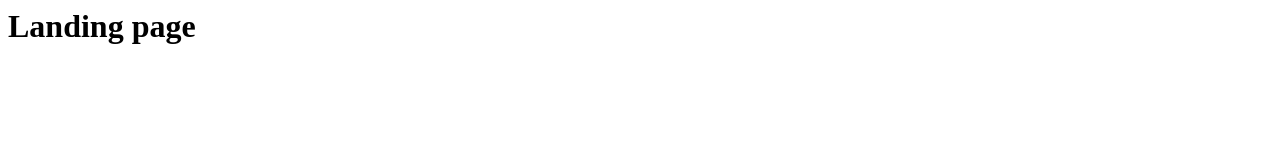
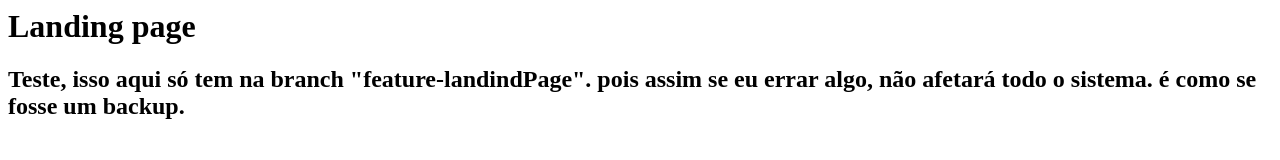
Before and after one commit to Matheus2Alves/DynamicCareSrc, a plain HTML site: page page/index.html in a window 1280 px wide. Drawn offline with Linux system fonts and the light colour scheme.

Commit message:
teste-landing
testando nova branch

```diff
--- a/page/index.html
+++ b/page/index.html
@@ -1 +1,4 @@
 <h1>Landing page</h1>
+<h2>
+    Teste, isso aqui só tem na branch "feature-landindPage". pois assim se eu errar algo, não afetará todo o sistema. é como se fosse um backup.
+</h2>
```
